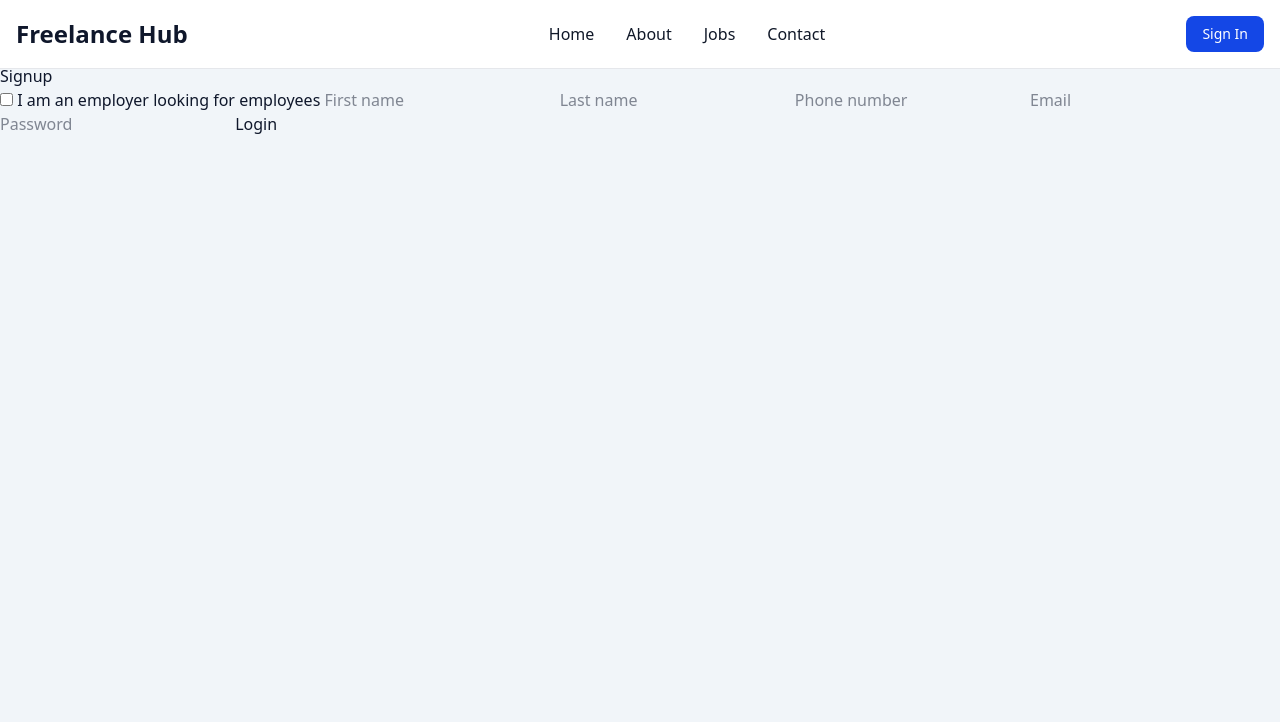
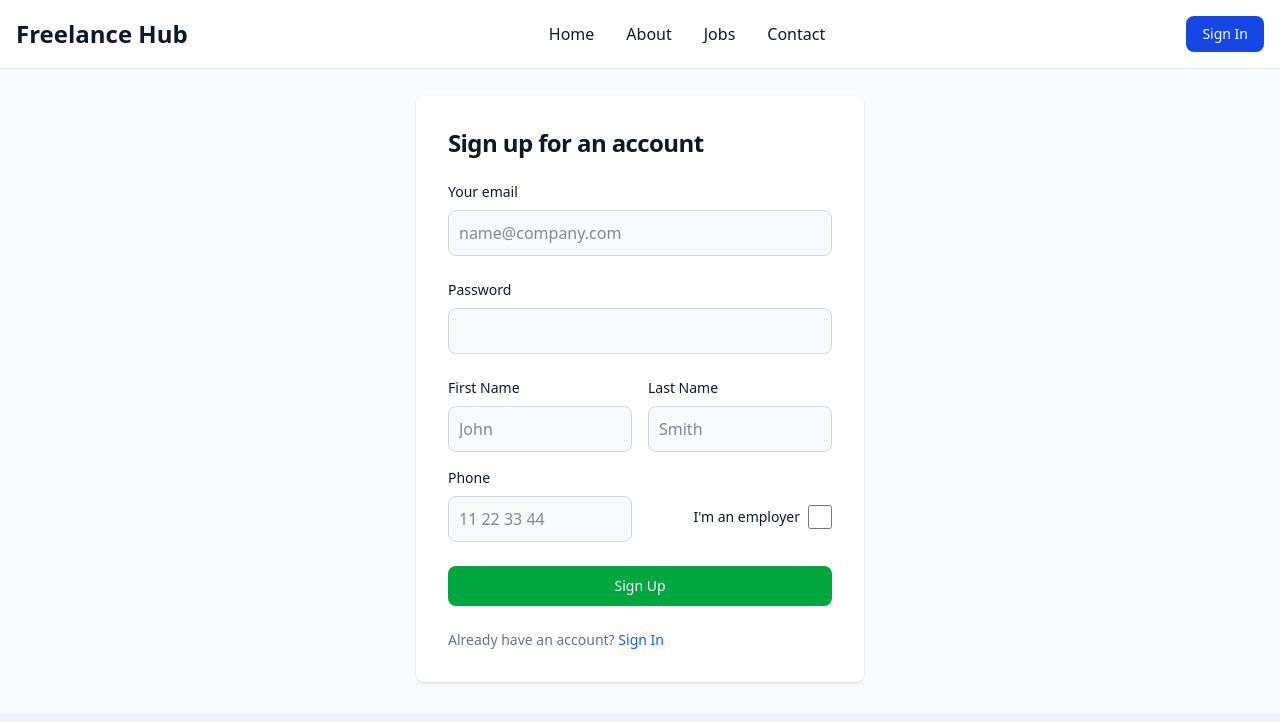
Before and after one commit to kristianhnielsen/web-dev-exam, a Flask app: page /sign_up in a window 1280 px wide. Shown: the top 722 px of the page. Run offline with Flask 3, Linux system fonts and the light colour scheme; parts of the project's set-up code (start-up, migrations or seed data) failed here and were passed over.

Commit message:
Refactor sign-up form layout and enhance styling for better user experience

```diff
--- a/templates/sign_up.html
+++ b/templates/sign_up.html
@@ -1,27 +1,131 @@
 {% extends "base.html" %} {% block title %}Available Job Postings - Freelancer
 Hub{% endblock %} {% block head_styles %} {% endblock %} {% block content %}
 
-<div>
-  <h1>Signup</h1>
+<section class="bg-gray-50 dark:bg-gray-900">
+  <div class="flex flex-col items-center justify-center px-6 py-8 mx-auto">
+    <div
+      class="w-full bg-white rounded-lg shadow dark:border md:mt-0 sm:max-w-md xl:p-0 dark:bg-gray-800 dark:border-gray-700"
+    >
+      <div class="p-4 space-y-4 md:space-y-6 sm:p-8">
+        <h1
+          class="text-xl font-bold leading-tight tracking-tight text-gray-900 md:text-2xl dark:text-white"
+        >
+          Sign up for an account
+        </h1>
+        <form
+          class="space-y-4 md:space-y-6"
+          action="/signupattempt"
+          method="POST"
+        >
+          <div>
+            <label
+              for="email"
+              class="block mb-2 text-sm font-medium text-gray-900 dark:text-white"
+              >Your email</label
+            >
+            <input
+              type="email"
+              name="email"
+              id="email"
+              class="bg-gray-50 border border-gray-300 text-gray-900 rounded-lg focus:ring-blue-600 focus:border-blue-600 block w-full p-2.5 dark:bg-gray-700 dark:border-gray-600 dark:placeholder-gray-400 dark:text-white dark:focus:ring-blue-500 dark:focus:border-blue-500"
+              placeholder="name@company.com"
+              required
+            />
+          </div>
+          <div>
+            <label
+              for="password"
+              class="block mb-2 text-sm font-medium text-gray-900 dark:text-white"
+              >Password</label
+            >
+            <input
+              type="password"
+              name="password"
+              id="password"
+              class="bg-gray-50 border border-gray-300 text-gray-900 rounded-lg focus:ring-blue-600 focus:border-blue-600 block w-full p-2.5 dark:bg-gray-700 dark:border-gray-600 dark:placeholder-gray-400 dark:text-white dark:focus:ring-blue-500 dark:focus:border-blue-500"
+              required
+            />
+          </div>
+          <div class="grid grid-cols-2 gap-4">
+            <div>
+              <label
+                for="first_name"
+                class="block mb-2 text-sm font-medium text-gray-900 dark:text-white"
+                >First Name
+              </label>
+              <input
+                type="text"
+                name="first_name"
+                id="first_name"
+                placeholder="John"
+                class="bg-gray-50 border border-gray-300 text-gray-900 rounded-lg focus:ring-blue-600 focus:border-blue-600 block w-full p-2.5 dark:bg-gray-700 dark:border-gray-600 dark:placeholder-gray-400 dark:text-white dark:focus:ring-blue-500 dark:focus:border-blue-500"
+                required
+              />
+            </div>
 
-  {% if error %}
-  <p style="color: red">{{ error }}</p>
-  {% endif %} {% if success %}
-  <p style="color: green">{{ success }}</p>
-  {% endif %}
+            <div>
+              <label
+                for="last_name"
+                class="block mb-2 text-sm font-medium text-gray-900 dark:text-white"
+                >Last Name
+              </label>
+              <input
+                type="text"
+                name="last_name"
+                id="last_name"
+                placeholder="Smith"
+                class="bg-gray-50 border border-gray-300 text-gray-900 rounded-lg focus:ring-blue-600 focus:border-blue-600 block w-full p-2.5 dark:bg-gray-700 dark:border-gray-600 dark:placeholder-gray-400 dark:text-white dark:focus:ring-blue-500 dark:focus:border-blue-500"
+                required
+              />
+            </div>
 
-  <form action="/signupattempt" method="POST">
-    <label>
-      <input type="checkbox" name="is_employer" />
-      I am an employer looking for employees
-    </label>
-    <input type="text" name="first_name" placeholder="First name" required />
-    <input type="text" name="last_name" placeholder="Last name" required />
-    <input type="phone" name="phone" placeholder="Phone number" required />
-    <input type="email" name="email" placeholder="Email" required />
-    <input type="password" name="password" placeholder="Password" required />
-    <button type="submit">Login</button>
-  </form>
-</div>
+            <div>
+              <label
+                for="phone"
+                class="block mb-2 text-sm font-medium text-gray-900 dark:text-white"
+                >Phone
+              </label>
+              <input
+                type="phone"
+                name="phone"
+                id="phone"
+                placeholder="11 22 33 44"
+                class="bg-gray-50 border border-gray-300 text-gray-900 rounded-lg focus:ring-blue-600 focus:border-blue-600 block w-full p-2.5 dark:bg-gray-700 dark:border-gray-600 dark:placeholder-gray-400 dark:text-white dark:focus:ring-blue-500 dark:focus:border-blue-500"
+                required
+              />
+            </div>
+            <div class="flex gap-2 mt-6 items-center justify-end">
+              <label
+                for="is_employer"
+                class="flex text-sm text-center font-medium text-gray-900 dark:text-white"
+                >I'm an employer
+              </label>
+              <input
+                type="checkbox"
+                name="is_employer"
+                id="is_employer"
+                class="w-4 h-4 md:w-6 md:h-6 text-blue-600 bg-gray-100 border border-gray-300 rounded focus:ring-blue-500 focus:ring-2 dark:bg-gray-700 dark:border-gray-600 dark:focus:ring-blue-500 dark:focus:ring-offset-gray-800"
+              />
+            </div>
+          </div>
+          <button
+            type="submit"
+            class="w-full text-white bg-green-600 hover:bg-green-700 focus:ring-4 focus:outline-none focus:ring-green-300 font-medium rounded-lg text-sm px-5 py-2.5 text-center dark:bg-green-600 dark:hover:bg-green-700 dark:focus:ring-green-800"
+          >
+            Sign Up
+          </button>
+          <p class="text-sm font-light text-gray-500 dark:text-gray-400">
+            Already have an account?
+            <a
+              href="{{ url_for('login') }}"
+              class="font-medium text-blue-600 hover:underline dark:text-blue-500"
+              >Sign In</a
+            >
+          </p>
+        </form>
+      </div>
+    </div>
+  </div>
+</section>
 
 {% endblock %}
```
